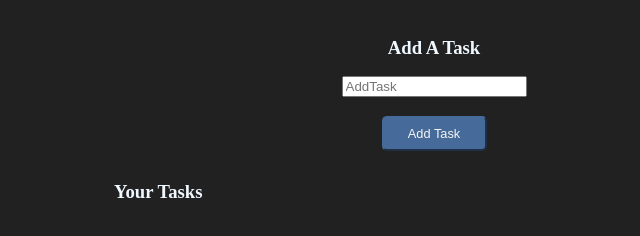
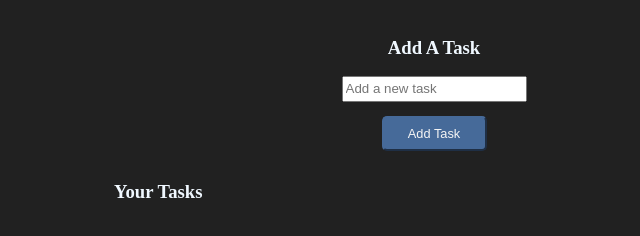
Before and after one commit to prateeksha9/taskApp, a plain HTML site: page index.html in a window 1280 px wide. Shown: the part 104-340 px from the top of the page, without its empty margins (14-654 px from the left). Drawn offline with Linux system fonts and the light colour scheme.

Commit message:
Add files via upload

```diff
--- a/index.html
+++ b/index.html
@@ -14,7 +14,7 @@
         <form class="setTask">
         <label class="Task-heading"><h3>Add A Task</h3><label><br>
         <div class="set-task-field">
-            <input type="text" name="task" id="task" placeholder="AddTask">
+            <input type="text" name="task" id="task" placeholder="Add a new task">
         </div>
             <div class="controls">
                 <button type="submit" class="add-task">Add Task</button>
--- a/index.js
+++ b/index.js
@@ -13,6 +13,7 @@ function checkbox(value) {
     document.getElementById("checkbox").disabled = true;
   }
 }
+
 // edit a task from the array
 edit = (value) => {
   const index = taskList.indexOf(task);
--- a/style.css
+++ b/style.css
@@ -35,6 +35,10 @@ body {
   border-radius: 5px;
   font-size: 0.8rem;
   font-weight: 500;
+}
+
+#task {
+  height: 20px;
 }
 
 .controls button:hover {
```
